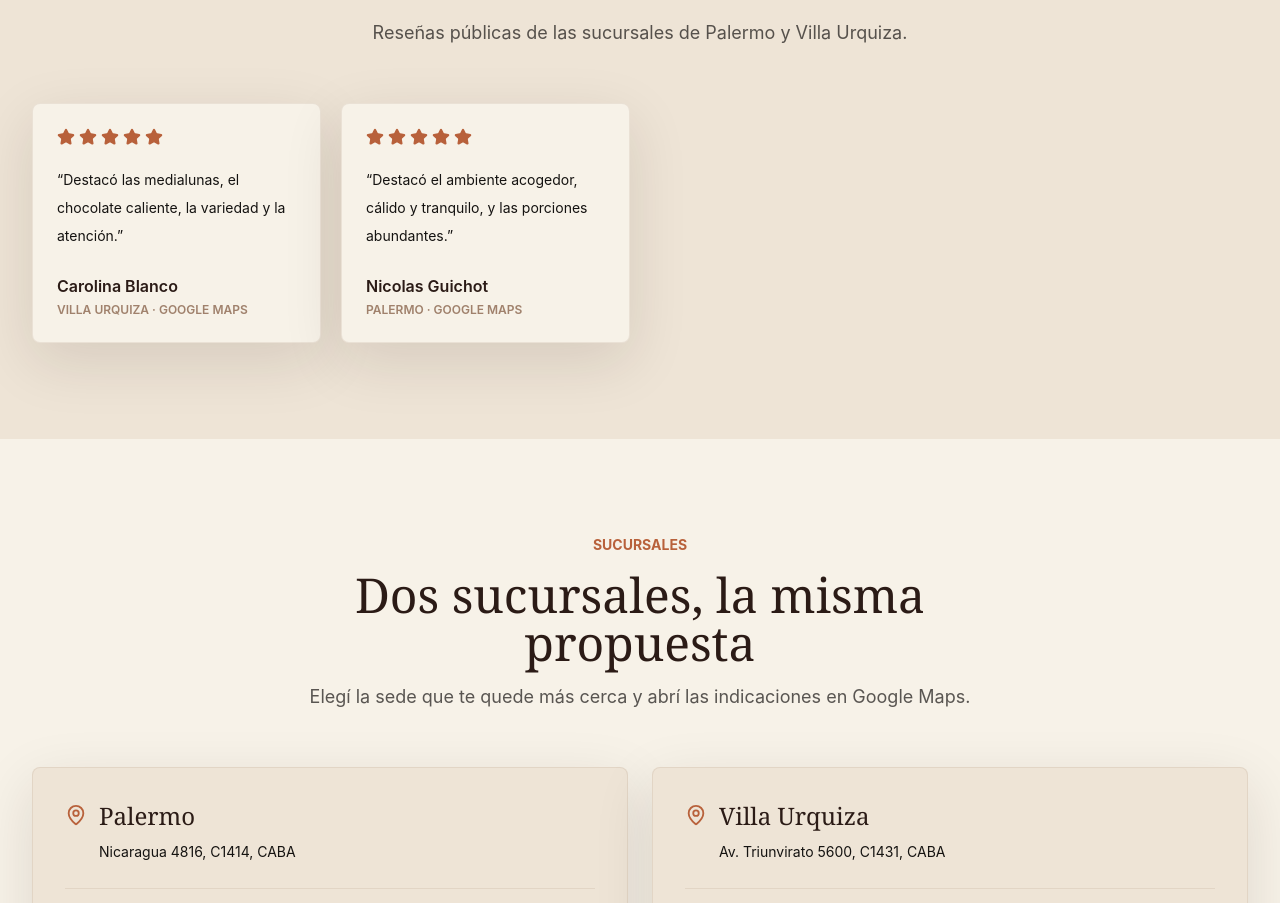
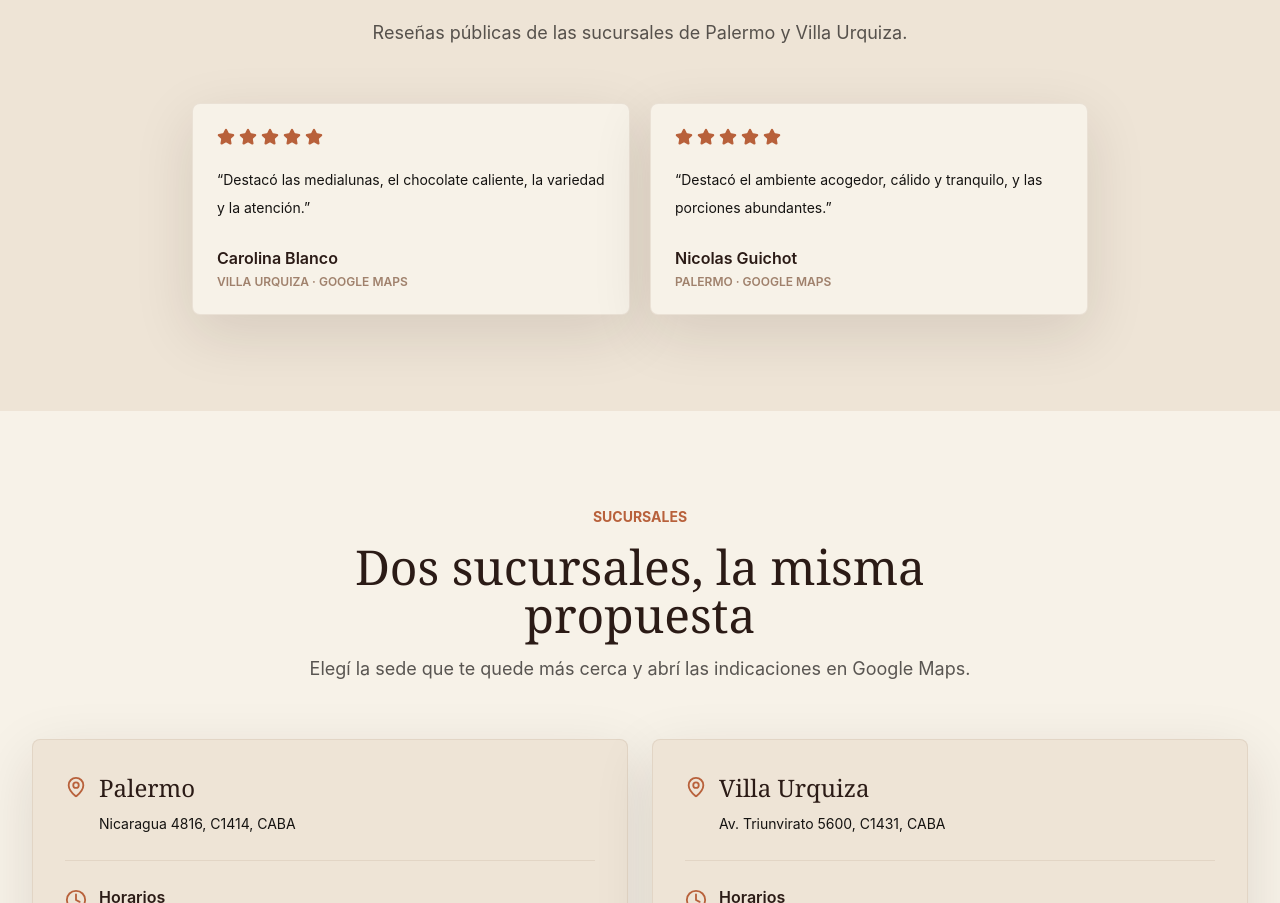
Before and after one commit to franco-svg/dorina-cafe, a React (Vite) app: page / in a window 1280 px wide. Shown: the part 4727-5630 px from the top of the page. Built offline with nearby package versions, Linux system fonts and the light colour scheme.

Commit message:
fix: polish Dorina branding and testimonials

```diff
--- a/src/components/sections/Testimonials.tsx
+++ b/src/components/sections/Testimonials.tsx
@@ -19,7 +19,7 @@ export function Testimonials({ section, testimonials }: TestimonialsProps) {
           description={section.description}
           align="center"
         />
-        <div className="mt-10 grid gap-5 md:grid-cols-2 lg:mt-14 lg:grid-cols-4">
+        <div className="mx-auto mt-10 grid max-w-4xl gap-5 md:grid-cols-2 lg:mt-14">
           {testimonials.map((testimonial) => (
             <Card key={testimonial.id} className="flex h-full flex-col p-6">
               <div
```
Also changed, not shown: public/favicon.svg.
